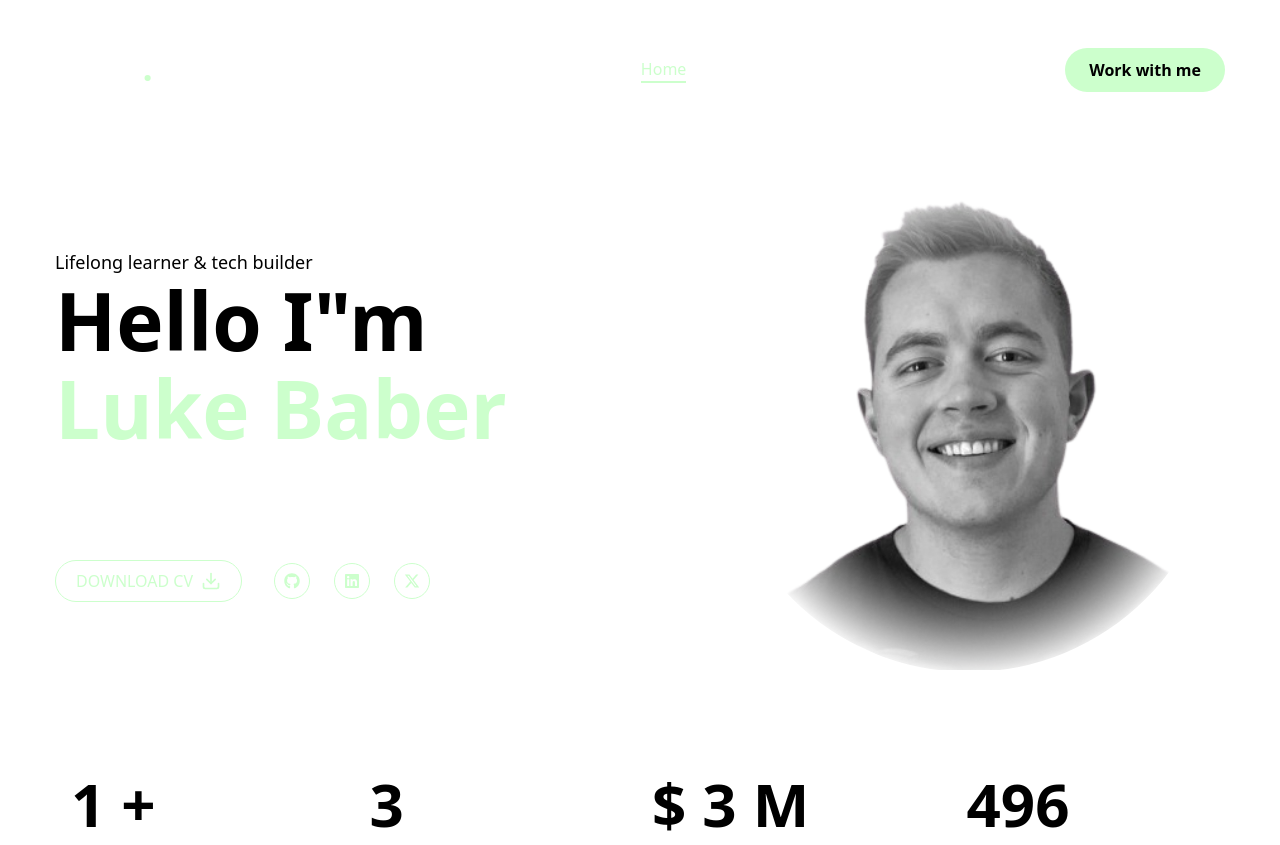
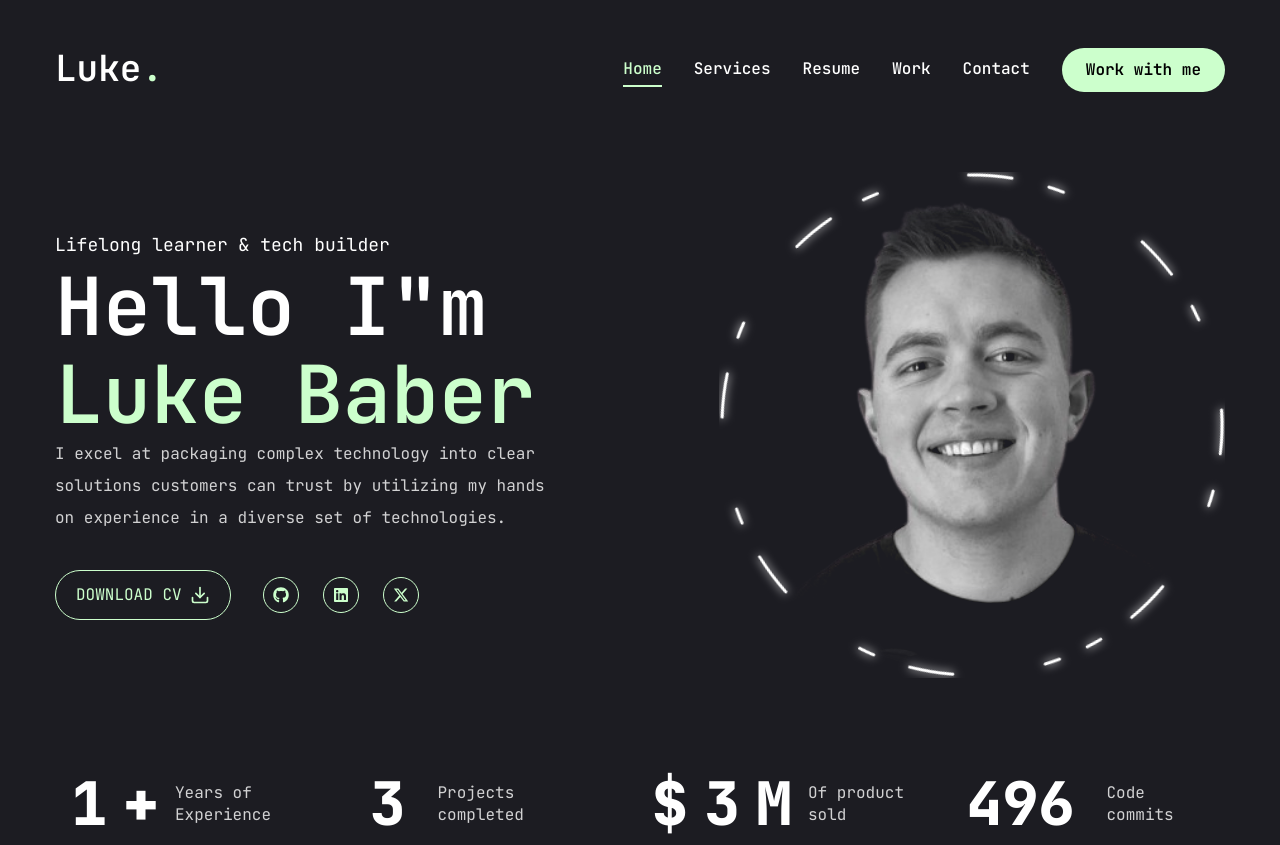
Before and after one commit to LukeBaber1836/portfolio-site, a Next.js app: page / in a window 1280 px wide. Built offline with nearby package versions, Linux system fonts and the light colour scheme.

Commit message:
fixed background

```diff
--- a/app/globals.css
+++ b/app/globals.css
@@ -4,6 +4,9 @@
 
 
 @layer base {
+  body {
+    @apply font-primary bg-primary text-white leading-loose;
+  }
   .h1 {
     @apply text-[48px] xl:text-[80px] leading-[1.1] font-semibold;
   }
```
